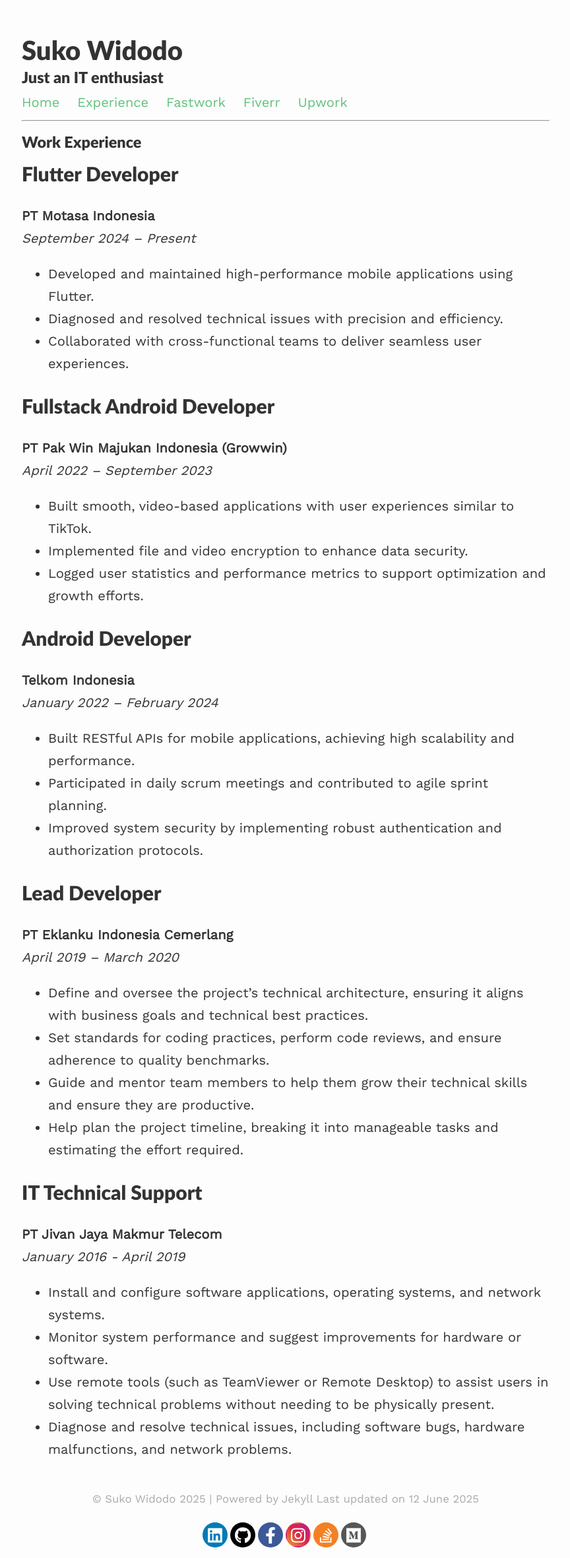
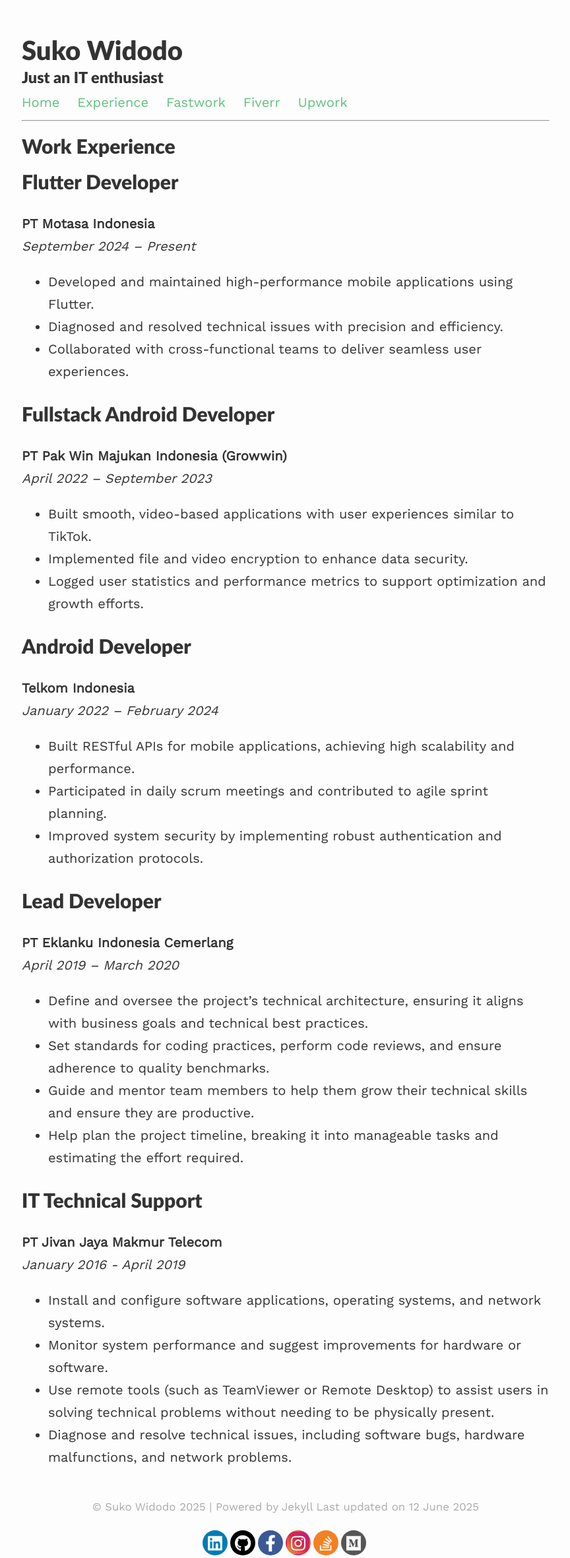
Before and after one commit to sukowidodo/sukowidodo.github.io, a Jekyll site: the page built from experience.md, in a window 1280 px wide. Shown: the whole page at 66% size, without its empty margins (207-1071 px from the left). Built offline with Jekyll 4.4.1, drawn with Linux system fonts in a browser that asks for light colours; nearby versions of some CDN libraries.

```diff
--- a/experience.md
+++ b/experience.md
@@ -5,7 +5,7 @@ published: true
 ---
 
 ---
-### Work Experience
+# Work Experience
 
 ## Flutter Developer
 **PT Motasa Indonesia**
```
